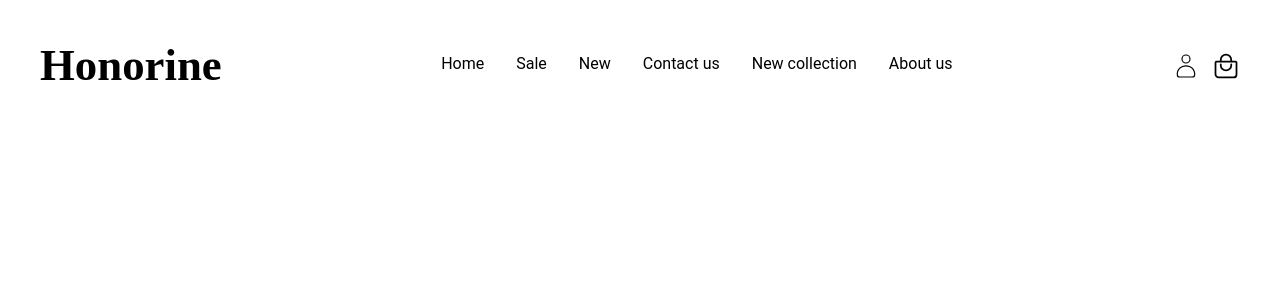
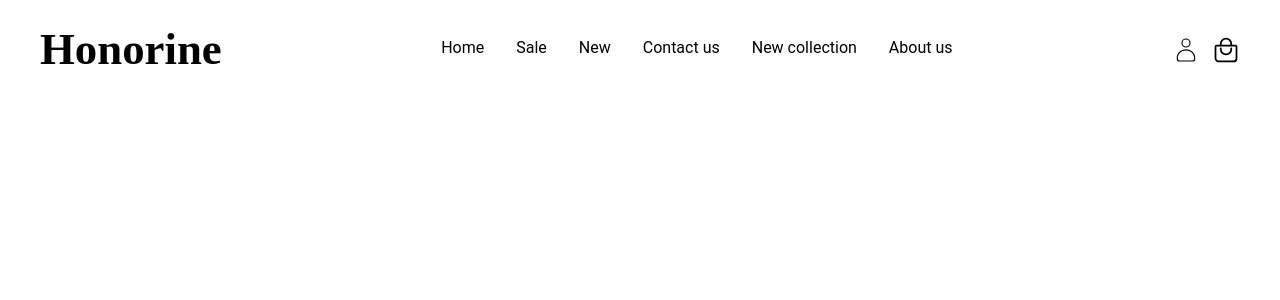
Before and after one commit to klvncj/honorine, a React (Vite) app: page / in a window 1280 px wide. Shown: the top 300 px of the page. Built offline with nearby package versions, Linux system fonts and the light colour scheme; a web font is replaced by a local one.

Commit message:
edited #root padding top

```diff
--- a/src/index.css
+++ b/src/index.css
@@ -20,3 +20,10 @@
   .expand:hover::after {
     width: 100%; /* Expanded width on hover */
   }
+
+  #root{
+    padding-top: 1rem;
+  }
+  body{
+    margin: 0;
+  }
```
